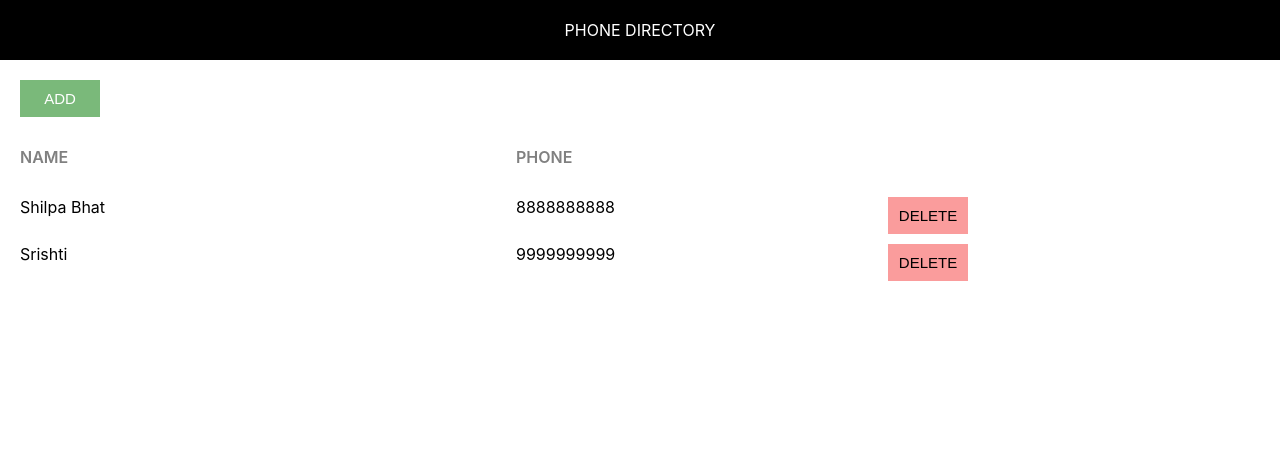
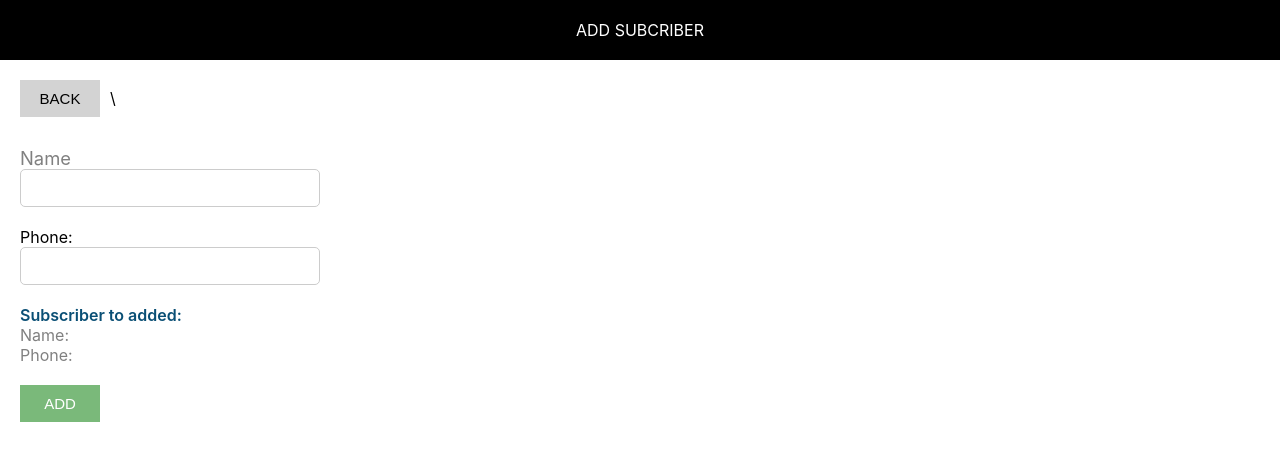
Before and after one commit to joey2310/Phone_Directory_Project, a React (Create React App) app: page / in a window 1280 px wide. Shown: the top 460 px of the page. Built offline with nearby package versions, Linux system fonts and the light colour scheme; the HTML template or start-up script is replaced by a standard one.

Commit message:
Added ‘AddSubscriber’ component

```diff
--- /dev/null
+++ b/src/AddSubcriber.js
@@ -0,0 +1,29 @@
+import React, {Component} from 'react';
+import Header from './Header';
+import './AddSubscriber.css'
+
+class AddSubscriber extends Component{
+    render(){
+        return (
+            <div>
+            <Header heading="Add Subcriber"/>
+            <div className="component-body-container">
+                <button className='custom-btn'>Back</button>\
+                <form className='subscriber-form'>
+                <label htmlFor= "name" className='label-control'>Name</label><br/>
+                <input id="name" type='text' className='input-control' name="name"/><br/><br/>
+                <label htmlFor="phone" className='label-contorl'>Phone:</label><br/>
+                <input id="phone" type='text' className='input-control' name="phone"/><br/><br/>
+                <div className='subscriber-info-container'>
+                    <span className='subscriber-to-add-heading'>Subscriber to added:</span> <br/>
+                    <span className='subscriber-info'>Name:</span><br/>
+                    <span className='subscriber-info'>Phone:</span><br/>
+                </div>
+                <button type='submit' className='custom-btn add-btn'>Add</button>
+                </form>
+            </div>
+            </div>
+        )
+    }
+}
+export default AddSubscriber;
--- /dev/null
+++ b/src/AddSubscriber.css
@@ -0,0 +1,36 @@
+.subscriber-form {
+    margin-top: 30px;
+}
+
+.label-control {
+    color: #808080;
+    font-size: 1.15rem;
+    margin-right: 15px;
+}
+
+.input-control {
+    width: 300px;
+    min-width: 100px;
+    padding: 10px 15px;
+    display: inline-block;
+    border: 1px solid #ccc;
+    border-radius: 5px;
+    box-sizing: border-box;
+    font-size: 0.9rem;
+    outline: none;
+}
+
+.subscriber-info-container {
+    font-size: 1rem;
+    margin-right: 10px;
+    margin-bottom: 20px;
+}
+
+.subscriber-to-add-heading {
+    color: #0a4f75;
+    font-weight: 600;
+}
+
+.subscriber-info {
+    color: #808080;
+}
--- a/src/App.css
+++ b/src/App.css
@@ -11,12 +11,10 @@
     font-size: 15px;
     cursor: pointer;
     outline: none;
+    background: #d3d3d3;
 }
 
-.add-btn{
-    background: #7ab97a;
-    color: #fff;
-}
+
 
 .grid-container{
     display: grid;
--- a/src/App.js
+++ b/src/App.js
@@ -2,6 +2,10 @@
 import Header from './Header.js'
 import './App.css';
 class App extends Component {
+
+  clickHandler(message){
+    alert(message);
+  }
 
   render(){
 
@@ -34,7 +38,7 @@
           <span className="gird-item">{sub.name}</span>
           <span className="gird-item">{sub.phone}</span>
           <span className="grid-item action-btn-container">
-                  <button className="custom-btn delete-btn">Delete</button>
+                  <button className="custom-btn delete-btn" onClick={this.clickHandler.bind(this, "Delete Handler Clicked")}>Delete</button>
                 </span>
         </div>
       })
--- /dev/null
+++ b/src/common/common.css
@@ -0,0 +1,19 @@
+.component-body-container{
+    padding: 20px;
+}
+
+.custom-btn {
+    padding: 10px;
+    border: none;
+    margin-right: 10px;
+    text-transform: uppercase;
+    width: 80px;
+    font-size: 15px;
+    cursor: pointer;
+    outline: none;
+    background: #d3d3d3;
+}
+.add-btn{
+    background: #7ab97a;
+    color: #fff;
+}
--- a/src/index.js
+++ b/src/index.js
@@ -1,8 +1,13 @@
 import React from 'react';
-import ReactDOM from 'react-dom/client';
+import ReactDOM from 'react-dom';
 import './index.css';
 import App from './App';
+import AddSubscriber from './AddSubcriber';
 import reportWebVitals from './reportWebVitals';
+import './common/common.css'
+
+ReactDOM.render(<AddSubscriber/>, document.getElementById('root'));
+registerServiceWorker();
 
 const root = ReactDOM.createRoot(document.getElementById('root'));
 root.render(
```
